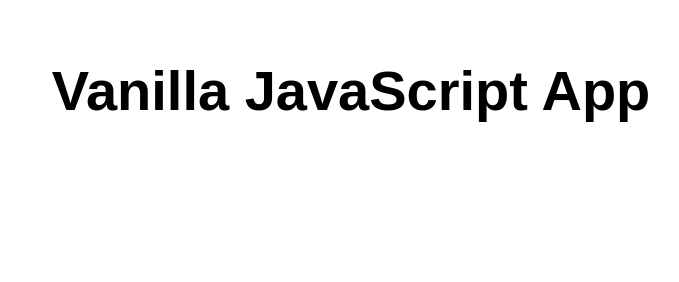
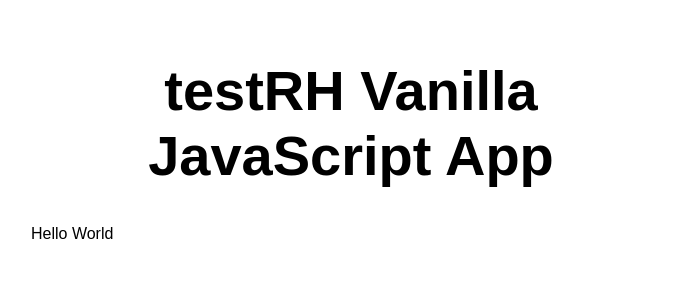
Before and after one commit to RainerCN/my-second-static-web-app, a website: page src/index.html in a window 1280 px wide. Shown: the whole page, without its empty margins (289-968 px from the left). Drawn offline with Linux system fonts and the light colour scheme.

Commit message:
Update index.html
first change

```diff
--- a/src/index.html
+++ b/src/index.html
@@ -5,12 +5,13 @@
   <meta charset="UTF-8">
   <meta name="viewport" content="width=device-width, initial-scale=1.0">
   <link rel="stylesheet" href="styles.css">
-  <title>Vanilla JavaScript App</title>
+  <title>RH Vanilla JavaScript App</title>
 </head>
 
 <body>
   <main>
-    <h1>Vanilla JavaScript App</h1>
+    <h1>testRH Vanilla JavaScript App</h1>
+    <p>Hello World</p>
   </main>
 </body>
 
```
